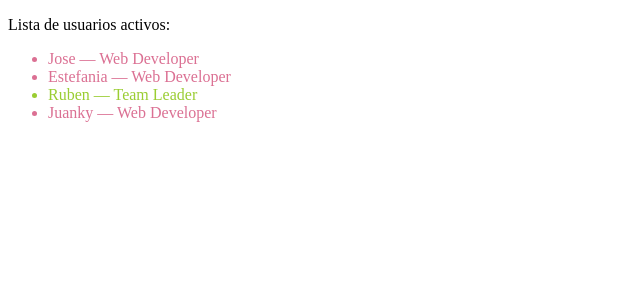
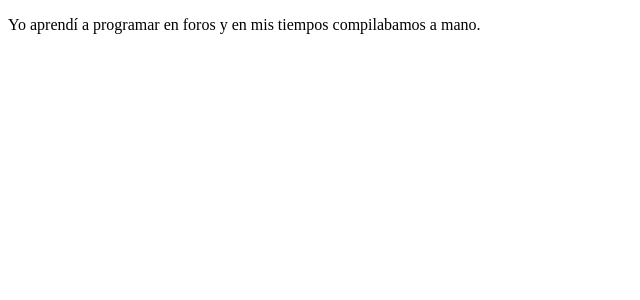
Before and after one commit to Rapao5/Desarrollo_Web_Entorno_Cliente, a React (Vite) app in the folder nivel1_react/my-react-app/: page / in a window 1280 px wide. Shown: the top 300 px of the page, without its empty margins (0-640 px from the left). Built offline with nearby package versions, Linux system fonts and the light colour scheme.

Commit message:
terminado

```diff
--- a/nivel1_react/my-react-app/src/App.jsx
+++ b/nivel1_react/my-react-app/src/App.jsx
@@ -1,25 +1,14 @@
-function App() {
+function ParentComponent() {
 
-    const users = [
-        {id:1, name:'Jose', role:'Web Developer'},
-        {id: 2, name:'Estefania', role:'Web Developer'},
-        {id: 3, name:'Ruben', role:'Team Leader'},
-        {id: 4, name:'Juanky', role:'Web Developer'}
-    ]
-    return (
-        <>
-        <p>Lista de usuarios activos:</p>
-        <ul>
-            {users.map(function (users){
-                return (
-                    <li key={users.id} className={users.role}>
-                    {users.name} — {users.role}
-                    </li>
-                )
-            })}
-        </ul>
-        </>
-    )
+    function greetings(){
+        return "Yo aprendí a programar en foros y en mis tiempos compilabamos a mano."
+    }
+
+    return <ChildComponent greetings={greetings}/>
+
+}
+function ChildComponent(props){
+    return <p>{props.greetings()}</p>
 }
 
-export default App
+export default ParentComponent
```
